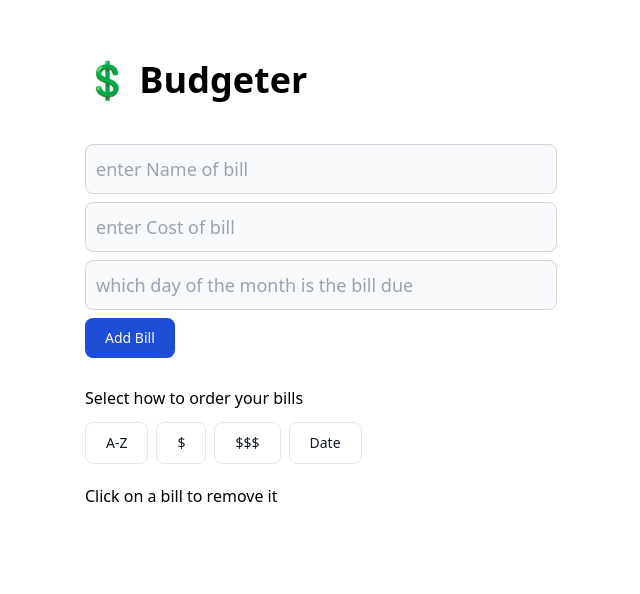
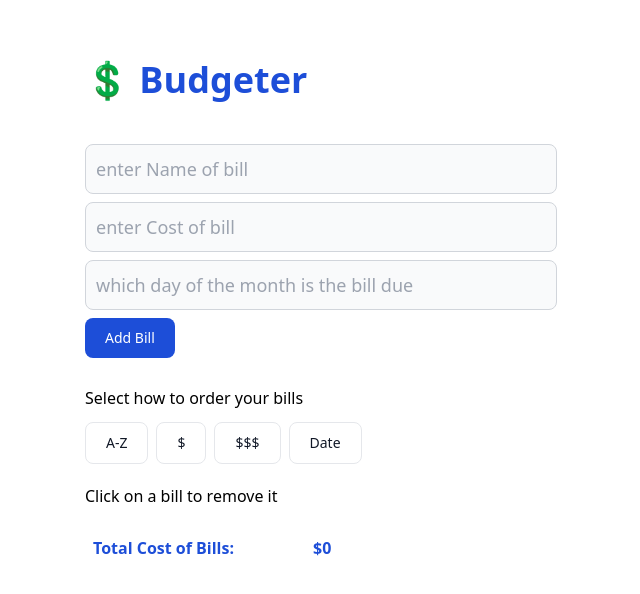
Before and after one commit to mark-elias/Expense_Tracker, a React (Vite) app: page / in a window 1280 px wide. Shown: the top 594 px of the page, without its empty margins (319-959 px from the left). Built offline with nearby package versions, Linux system fonts and the light colour scheme.

Commit message:
can now view Total Cost of Bills

```diff
--- a/src/Budgeter.jsx
+++ b/src/Budgeter.jsx
@@ -9,14 +9,21 @@ function Budgeter() {
   const [cost, setCost] = useState();
   // bille date
   const [date, setDate] = useState();
+  // total cost
+  const [totalCost, setTotalCost] = useState(0);
+  const [showDiv, setShowDiv] = useState(false);
+
 
   function handleAdd() {
     //create new object with values from input fields
     const newBill = {
       name: name,
-      cost: cost,
-      date: date,
+      cost: parseInt(cost),
+      date: parseInt(date),
     };
+
+    // updating total cost
+    setTotalCost((prevTotalCost) => prevTotalCost + newBill.cost);
 
     // make new bills Array of Objects with new object
     setBills((b) => [...b, newBill]);
@@ -48,6 +55,7 @@ function Budgeter() {
     );
     setBills(sortedByName);
   }
+
   function handleNameChange(event) {
     setName(event.target.value);
   }
@@ -60,7 +68,7 @@ function Budgeter() {
 
   return (
     <main className="p-5 md:mx-40 lg:mx-64 xl:mx-96 ">
-      <h1 className="text-4xl font-black my-10">💲 Budgeter</h1>
+      <h1 className="text-4xl font-black my-10 text-blue-700">💲 Budgeter</h1>
       <div className="input-container">
         <input
           type="text"
@@ -95,32 +103,33 @@ function Budgeter() {
         <h2 className="mb-3">Select how to order your bills</h2>
         <button
           type="button"
-          class="py-2.5 px-5 me-2 mb-2 text-sm font-medium text-gray-900 focus:outline-none bg-white rounded-lg border border-gray-200 hover:bg-gray-100 hover:text-blue-700 focus:z-10 focus:ring-4 focus:ring-gray-100"
+          className="py-2.5 px-5 me-2 mb-2 text-sm font-medium text-gray-900 focus:outline-none bg-white rounded-lg border border-gray-200 hover:bg-gray-100 hover:text-blue-700 focus:z-10 focus:ring-4 focus:ring-gray-100"
           onClick={sortByName}
         >
           A-Z
         </button>
         <button
           type="button"
-          class="py-2.5 px-5 me-2 mb-2 text-sm font-medium text-gray-900 focus:outline-none bg-white rounded-lg border border-gray-200 hover:bg-gray-100 hover:text-blue-700 focus:z-10 focus:ring-4 focus:ring-gray-100"
+          className="py-2.5 px-5 me-2 mb-2 text-sm font-medium text-gray-900 focus:outline-none bg-white rounded-lg border border-gray-200 hover:bg-gray-100 hover:text-blue-700 focus:z-10 focus:ring-4 focus:ring-gray-100"
           onClick={sortByLowestCost}
         >
           $
         </button>
         <button
           type="button"
-          class="py-2.5 px-5 me-2 mb-2 text-sm font-medium text-gray-900 focus:outline-none bg-white rounded-lg border border-gray-200 hover:bg-gray-100 hover:text-blue-700 focus:z-10 focus:ring-4 focus:ring-gray-100"
+          className="py-2.5 px-5 me-2 mb-2 text-sm font-medium text-gray-900 focus:outline-none bg-white rounded-lg border border-gray-200 hover:bg-gray-100 hover:text-blue-700 focus:z-10 focus:ring-4 focus:ring-gray-100"
           onClick={sortByLargestCost}
         >
           $$$
         </button>
         <button
           type="button"
-          class="py-2.5 px-5 me-2 mb-2 text-sm font-medium text-gray-900 focus:outline-none bg-white rounded-lg border border-gray-200 hover:bg-gray-100 hover:text-blue-700 focus:z-10 focus:ring-4 focus:ring-gray-100"
+          className="py-2.5 px-5 me-2 mb-2 text-sm font-medium text-gray-900 focus:outline-none bg-white rounded-lg border border-gray-200 hover:bg-gray-100 hover:text-blue-700 focus:z-10 focus:ring-4 focus:ring-gray-100"
           onClick={sortByDate}
         >
           Date
         </button>
+
         <h2 className="my-3">Click on a bill to remove it</h2>
       </div>
       <div id="bills-container">
@@ -128,7 +137,7 @@ function Budgeter() {
           {bills.map((element, index) => (
             <li
               key={index}
-              className="bg-slate-200 p-2 rounded my-2 hover:border-red-700 hover:border-2"
+              className="bg-slate-200 p-2 rounded my-2 hover:bg-red-600 hover:text-white hover:shadow-xl hover:shadow-red-700/50"
               onClick={() => handleRemove(index)}
             >
               <div className="flex gap-3">
@@ -140,6 +149,10 @@ function Budgeter() {
           ))}
         </ul>
       </div>
+      <div className="flex gap-3 p-2 rounded my-2 text-blue-700 font-semibold">
+                <div className="w-52">Total Cost of Bills: </div>
+                <div className="w-16">${totalCost}</div>
+              </div>
     </main>
   );
 }
```
